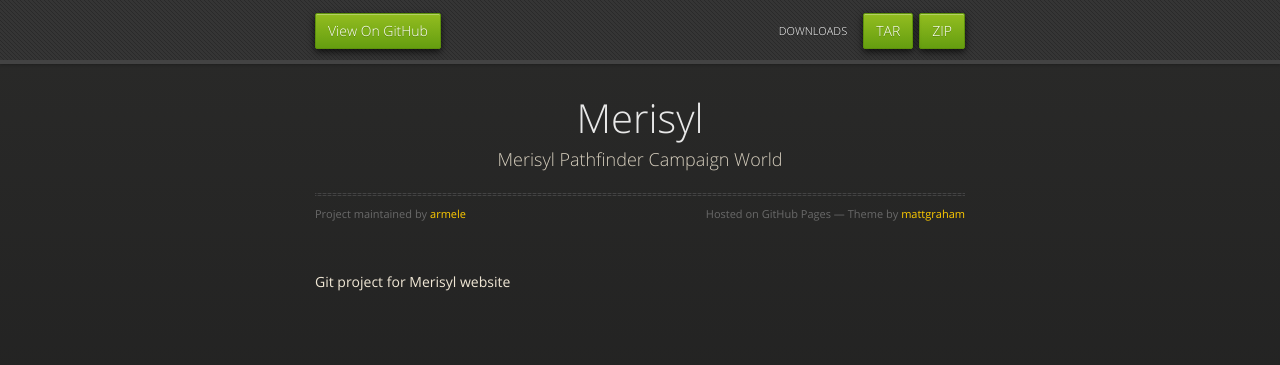
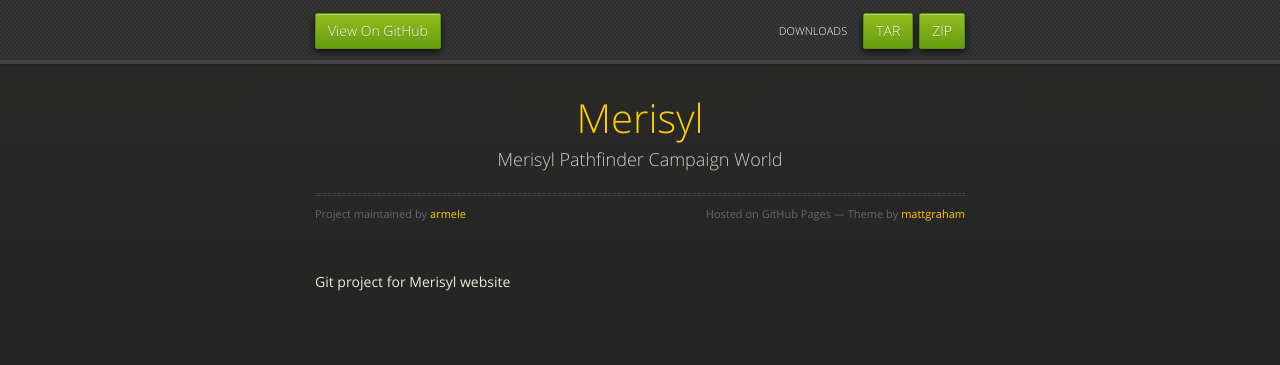
Before and after one commit to armele/Merisyl, a plain HTML site: page index.html in a window 1280 px wide. Drawn offline with nearby package versions, Linux system fonts and the light colour scheme.

Commit message:
Basic linkage

```diff
--- a/index.html
+++ b/index.html
@@ -31,7 +31,7 @@
 
       <section>
         <div id="title">
-          <h1>Merisyl</h1>
+          <h1><a href="Merisyl.html">Merisyl</a></h1>
           <p>Merisyl Pathfinder Campaign World</p>
           <hr>
           <span class="credits left">Project maintained by <a href="https://github.com/armele">armele</a></span>
```
